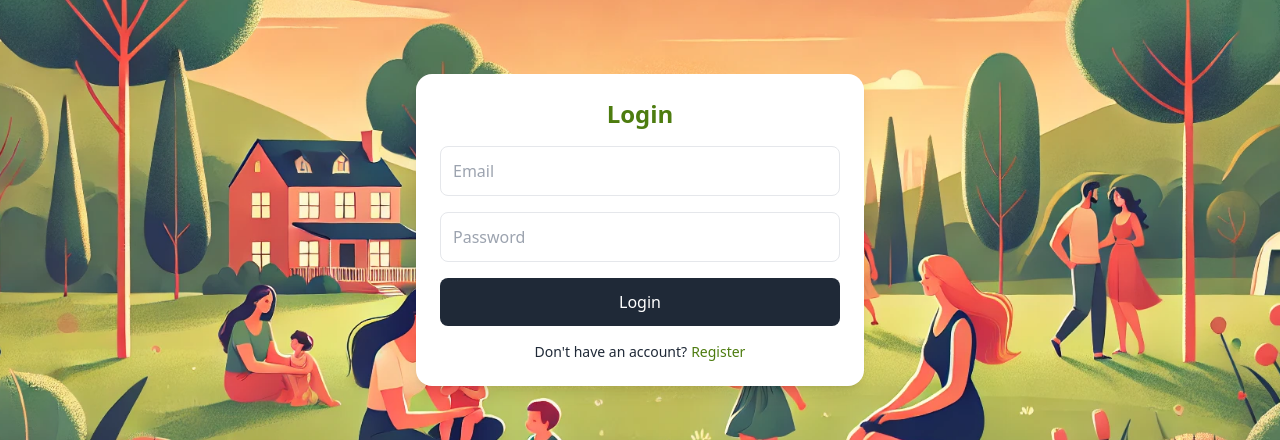
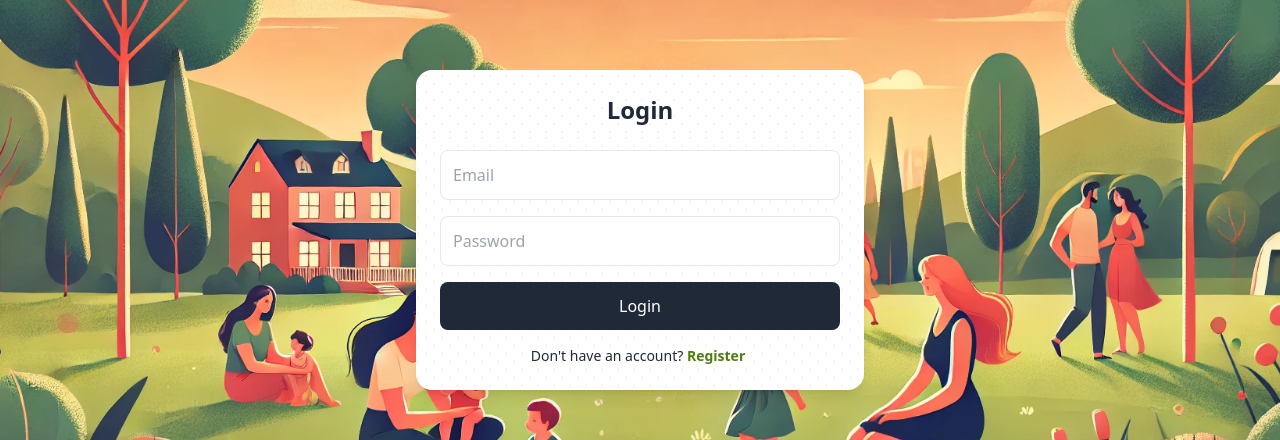
Before and after one commit to dako-23/React-JS, a React (Vite) app: page /login in a window 1280 px wide. Shown: the part 170-610 px from the top of the page. Built offline with nearby package versions, Linux system fonts and the light colour scheme.

Commit message:
Add login page

```diff
--- a/src/components/Login.jsx
+++ b/src/components/Login.jsx
@@ -1,8 +1,8 @@
-import { useState } from "react";
 import { motion } from "framer-motion";
+import { Link } from "react-router-dom";
+
 
 export default function Login() {
-  const [isLogin, setIsLogin] = useState(true);
 
   return (
     <div className="bg-home-pattern h-screen bg-cover bg-center flex items-center justify-center min-h-screen bg-gray-100">
@@ -10,48 +10,29 @@ export default function Login() {
         initial={{ opacity: 0, y: -20 }}
         animate={{ opacity: 1, y: 0 }}
         transition={{ duration: 0.5 }}
-        className="w-full max-w-md p-6 bg-white shadow-lg rounded-2xl"
+        className="bg-page-pattern w-full max-w-md p-6 bg-white shadow-lg rounded-2xl"
       >
-        <h2 className="text-2xl font-semibold text-center text-lime-700">
-          {isLogin ? "Login" : "Register"}
-        </h2>
-        <div className="mt-4 space-y-4">
-          {!isLogin && (
-            <motion.input
-              type="text"
-              placeholder="Full Name"
-              className="w-full p-3 border rounded-lg"
-              initial={{ opacity: 0 }}
-              animate={{ opacity: 1 }}
-              transition={{ duration: 0.3 }}
-            />
-          )}
+        <h2 className="text-2xl font-semibold text-center h-14 text-gray-800">Login</h2>
+        <motion.form
+          initial={{ opacity: 0 }}
+          animate={{ opacity: 1 }}
+          transition={{ duration: 0.5 }}
+          className="space-y-4"
+        >
           <input type="email" placeholder="Email" className="w-full p-3 border rounded-lg" />
           <input type="password" placeholder="Password" className="w-full p-3 border rounded-lg" />
-          {!isLogin && (
-            <motion.input
-              type="password"
-              placeholder="Confirm Password"
-              className="w-full p-3 border rounded-lg"
-              initial={{ opacity: 0 }}
-              animate={{ opacity: 1 }}
-              transition={{ duration: 0.3 }}
-            />
-          )}
           <motion.button
             whileHover={{ scale: 1.05 }}
             whileTap={{ scale: 0.95 }}
             className="w-full p-3 bg-gray-800 text-white rounded-lg hover:bg-lime-700"
           >
-            {isLogin ? "Login" : "Register"}
+            Login
           </motion.button>
-        </div>
-        <p className="text-center text-sm text-gray-800 mt-4">
-          {isLogin ? "Don't have an account?" : "Already have an account?"}
-          <button onClick={() => setIsLogin(!isLogin)} className="text-lime-700 hover:underline ml-1">
-            {isLogin ? "Register" : "Login"}
-          </button>
-        </p>
+          <p className="text-center text-sm text-gray-800 mt-4">
+            Don't have an account? <Link to="/register" className="text-lime-700 font-semibold">Register</Link>
+            <button className="text-lime-700 hover:underline ml-1"></button>
+          </p>
+        </motion.form>
       </motion.div>
     </div>
   );
```
